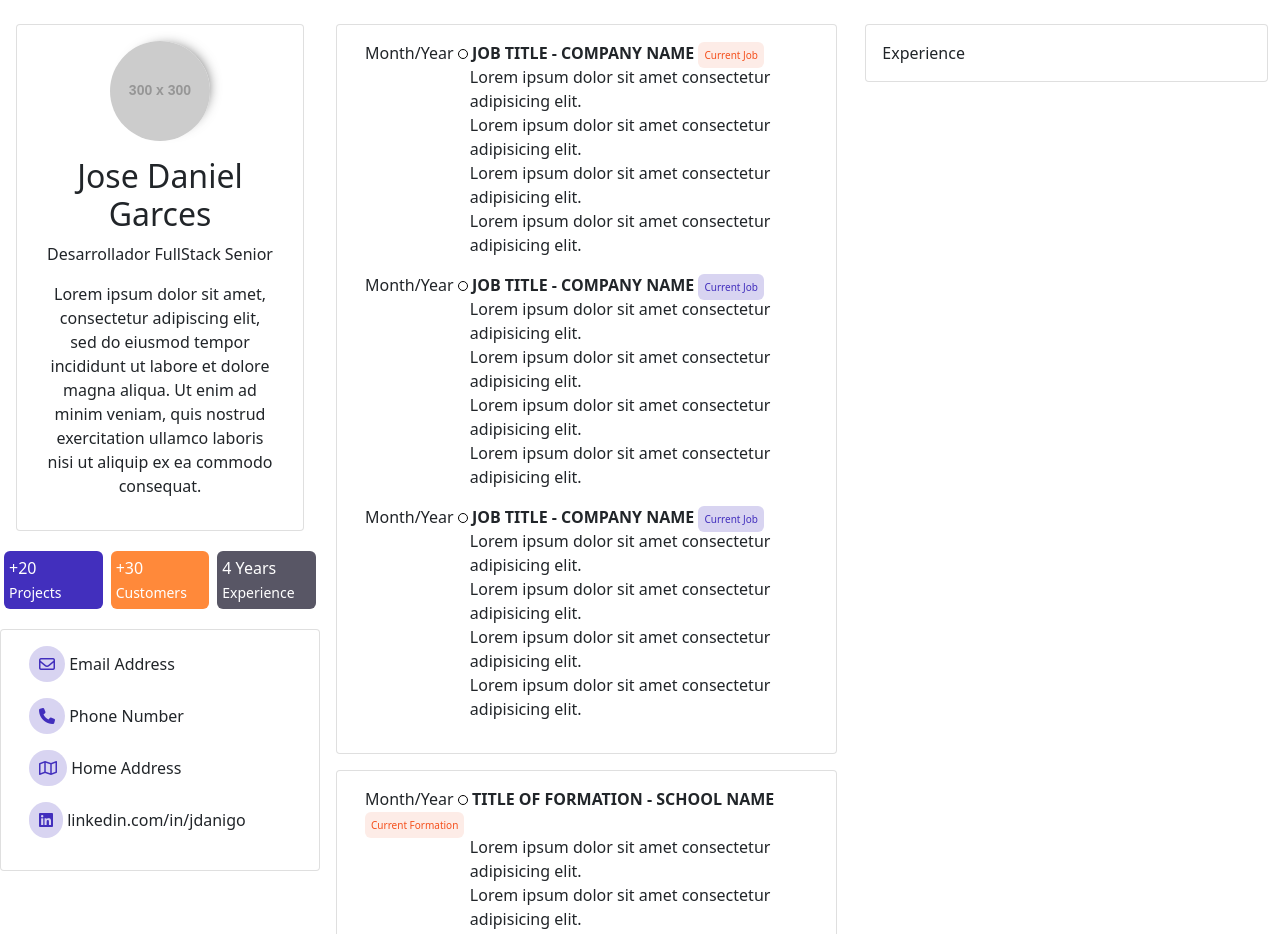
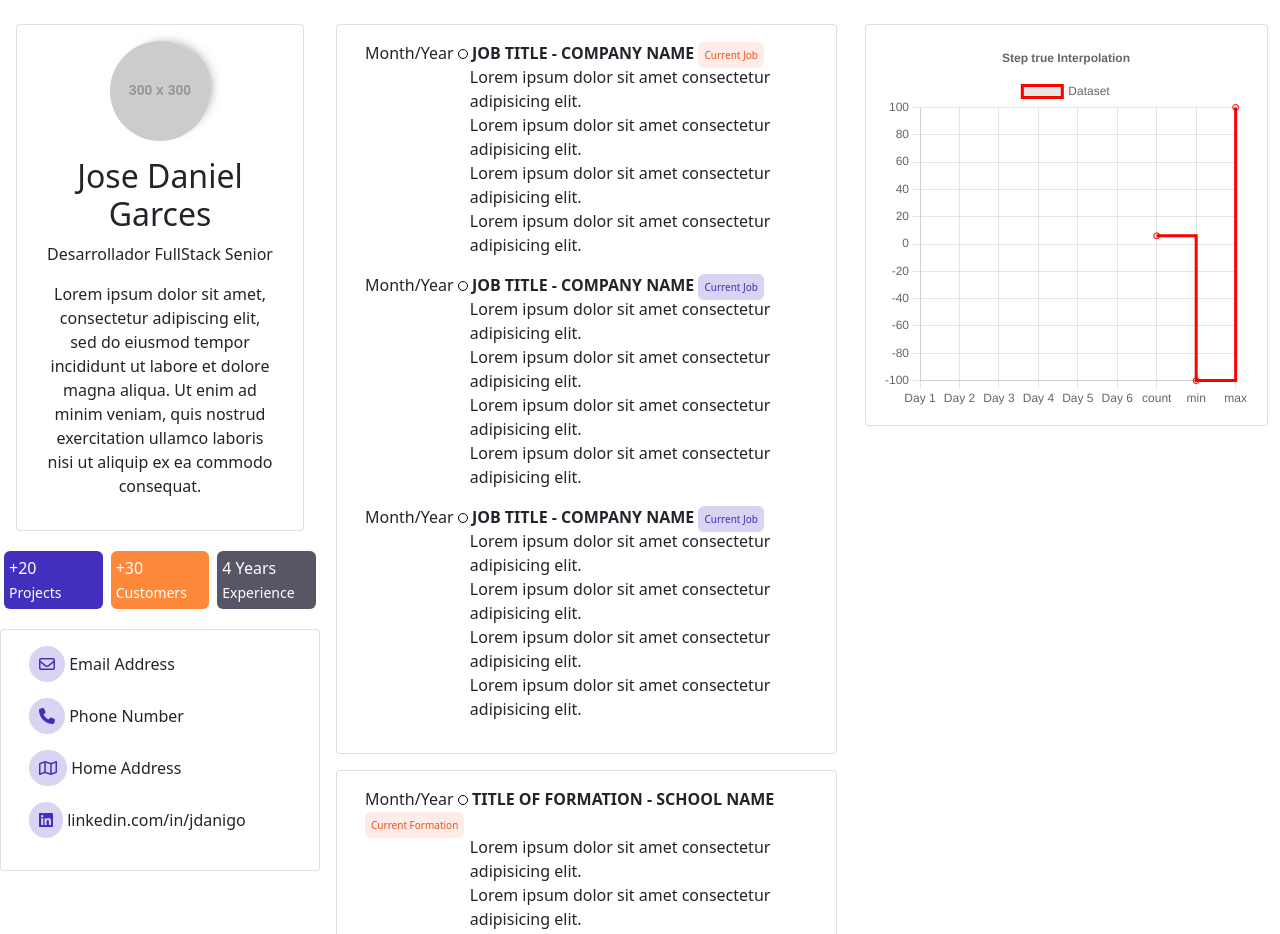
Before and after one commit to jdanigo/personal-page.io, a plain HTML site: page index.html in a window 1280 px wide. Shown: the top 934 px of the page. Drawn offline with nearby package versions, Linux system fonts and the light colour scheme; placeholder pictures from the web are drawn by us.

Commit message:
cambios parciales

```diff
--- /dev/null
+++ b/assets/js/chart.js
@@ -0,0 +1,33 @@
+const ctx = document.getElementById('myChart').getContext('2d');
+const data = {
+    labels: ['Day 1', 'Day 2', 'Day 3', 'Day 4', 'Day 5', 'Day 6'],
+    datasets: [
+      {
+        label: 'Dataset',
+        data: {count: 6, min: -100, max: 100},
+        borderColor: 'red',
+        fill: false,
+        stepped: true,
+      }
+    ]
+  };
+
+
+const myChart = new Chart(ctx, {
+
+    type: 'line',
+    data: data,
+    options: {
+      responsive: true,
+      interaction: {
+        intersect: false,
+        axis: 'x'
+      },
+      plugins: {
+        title: {
+          display: true,
+          text: (ctx) => 'Step ' + ctx.chart.data.datasets[0].stepped + ' Interpolation',
+        }
+      }
+    }
+});
--- a/index.html
+++ b/index.html
@@ -184,7 +184,9 @@
             <!-- Software skills -->
             <div class="col-lg-4">
               <div class="card">
-                <div class="card-body">Experience</div>
+                <div class="card-body">
+                    <canvas id="myChart" width="400" height="400"></canvas>
+                </div>
               </div>
             </div>
           </div>
@@ -201,6 +203,10 @@
       crossorigin="anonymous"
     ></script>
 
+    <script src="https://cdnjs.cloudflare.com/ajax/libs/Chart.js/3.9.1/chart.min.js" integrity="sha512-ElRFoEQdI5Ht6kZvyzXhYG9NqjtkmlkfYk0wr6wHxU9JEHakS7UJZNeml5ALk+8IKlU6jDgMabC3vkumRokgJA==" crossorigin="anonymous" referrerpolicy="no-referrer"></script>
+
+    <script src="./assets/js/chart.js"></script>
+
     <!-- Option 2: Separate Popper and Bootstrap JS -->
     <!--
     <script src="https://cdn.jsdelivr.net/npm/@popperjs/core@2.9.2/dist/umd/popper.min.js" integrity="sha384-IQsoLXl5PILFhosVNubq5LC7Qb9DXgDA9i+tQ8Zj3iwWAwPtgFTxbJ8NT4GN1R8p" crossorigin="anonymous"></script>
```
